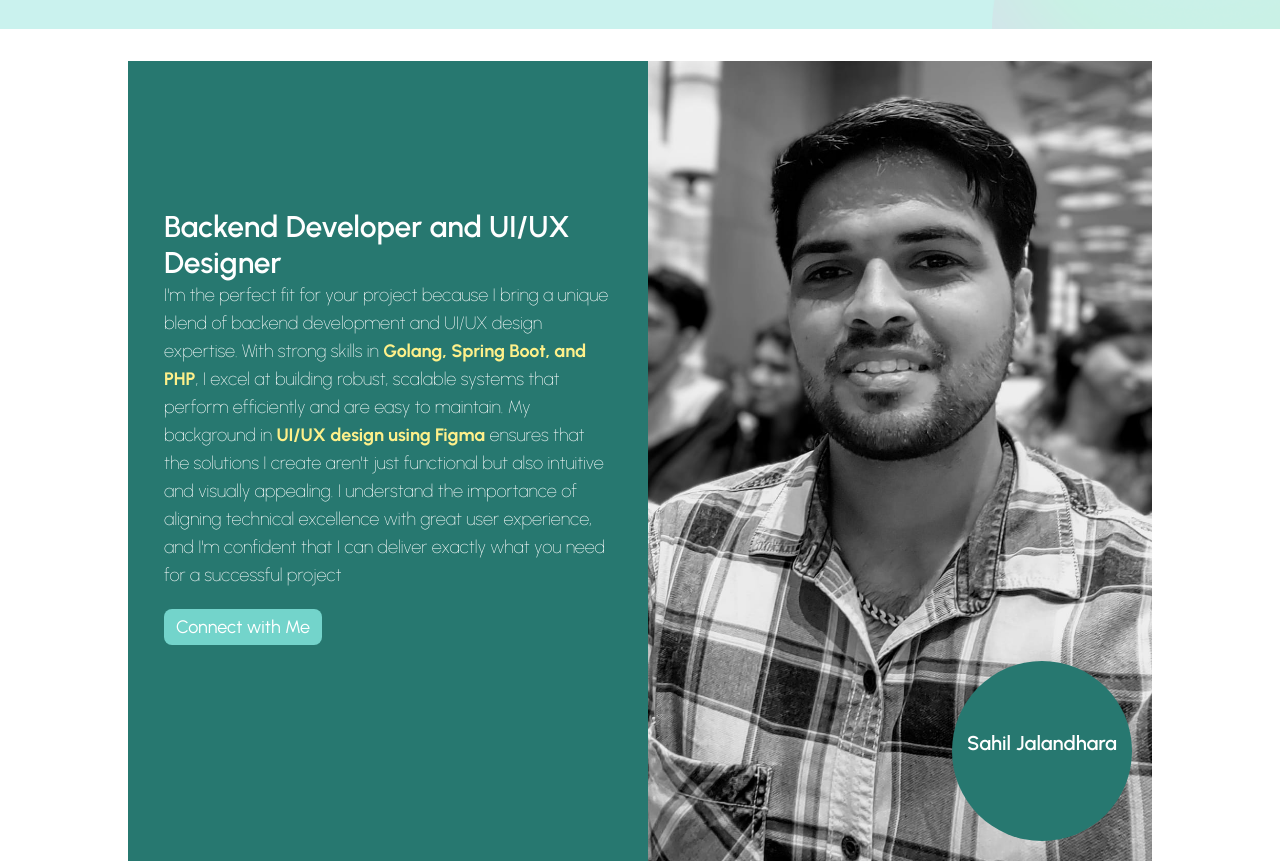
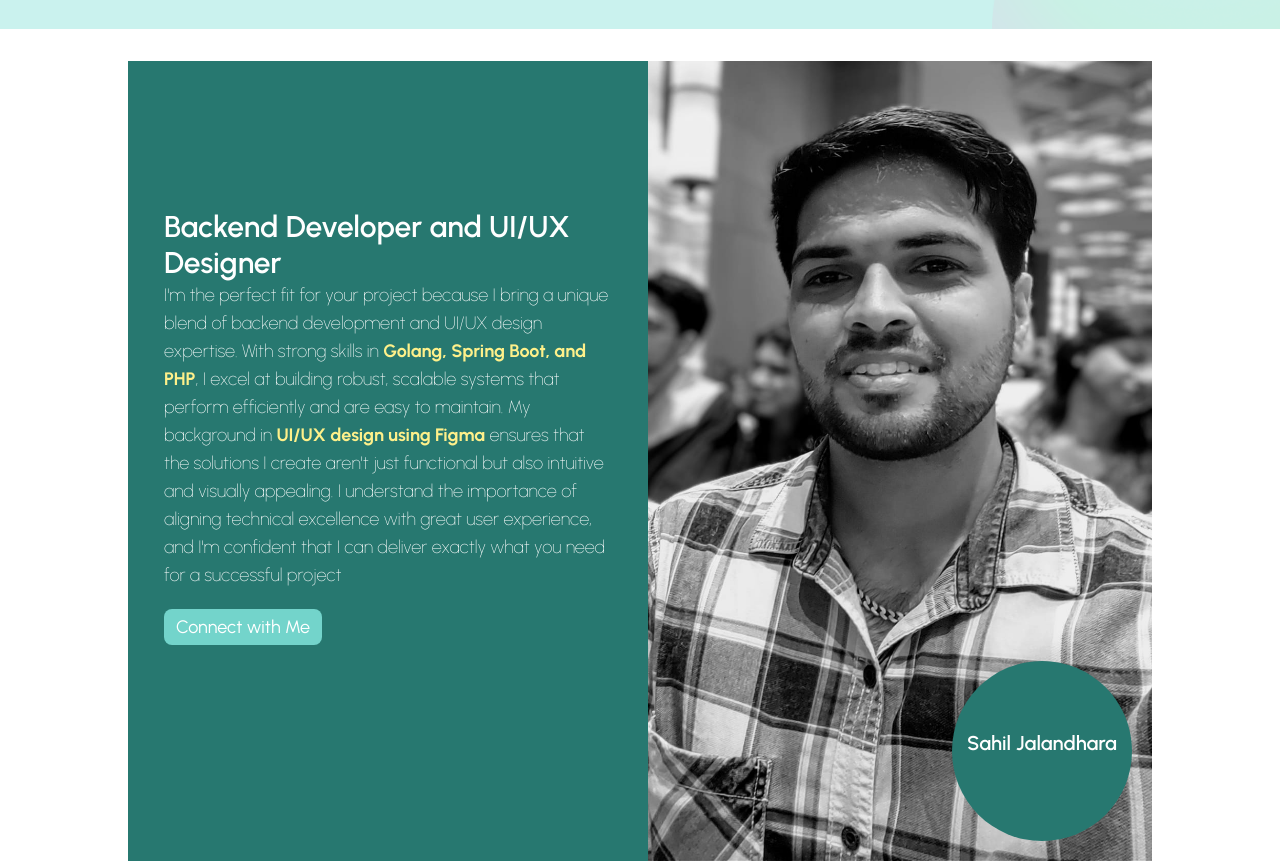
Before and after one commit to Sahilj11/Portfoliocompany, a website: page src/index.html in a window 1280 px wide. Shown: the part 2268-3129 px from the top of the page. Drawn offline with nearby package versions, Linux system fonts and the light colour scheme; a web font is replaced by a local one.

Commit message:
sahil image fit

```diff
--- a/src/index.html
+++ b/src/index.html
@@ -155,7 +155,7 @@
                     </div>
                 </div>
                 <div class="left-div relative w-full h-[40vh] sm:w-full md:h-[100vh] sm:h-[50vh] bg-white mt-4 sm:mt-0">
-                    <img src="./assets/sahilimage.jpeg" alt="" class="h-full sm:w-full object-cover">
+                    <img src="./assets/sahilimage.jpeg" alt="" class="h-full bg-black sm:w-full object-fill">
                     <div
                         class="absolute bottom-5 right-5 w-[130px] h-[130px]  bg-container duration-300 rounded-[50%] sm:h-[180px] sm:w-[180px] text-center flex items-center text-white  justify-center">
                         <span class="absolute top-6 sm:top-16 p-1  text-xl text-white font-urban font-semibold">Sahil
```
Also changed, not shown: src/output.css.
